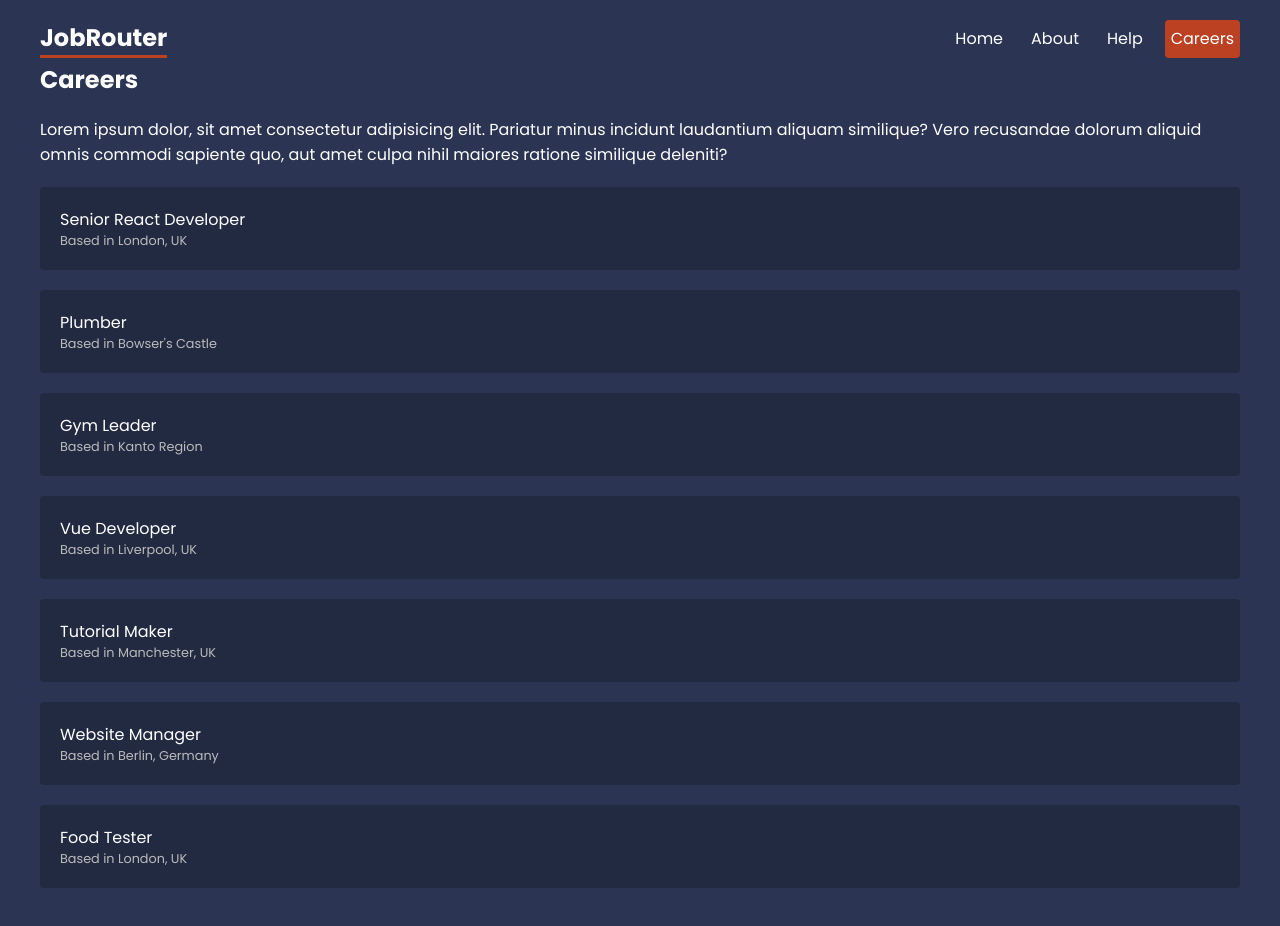
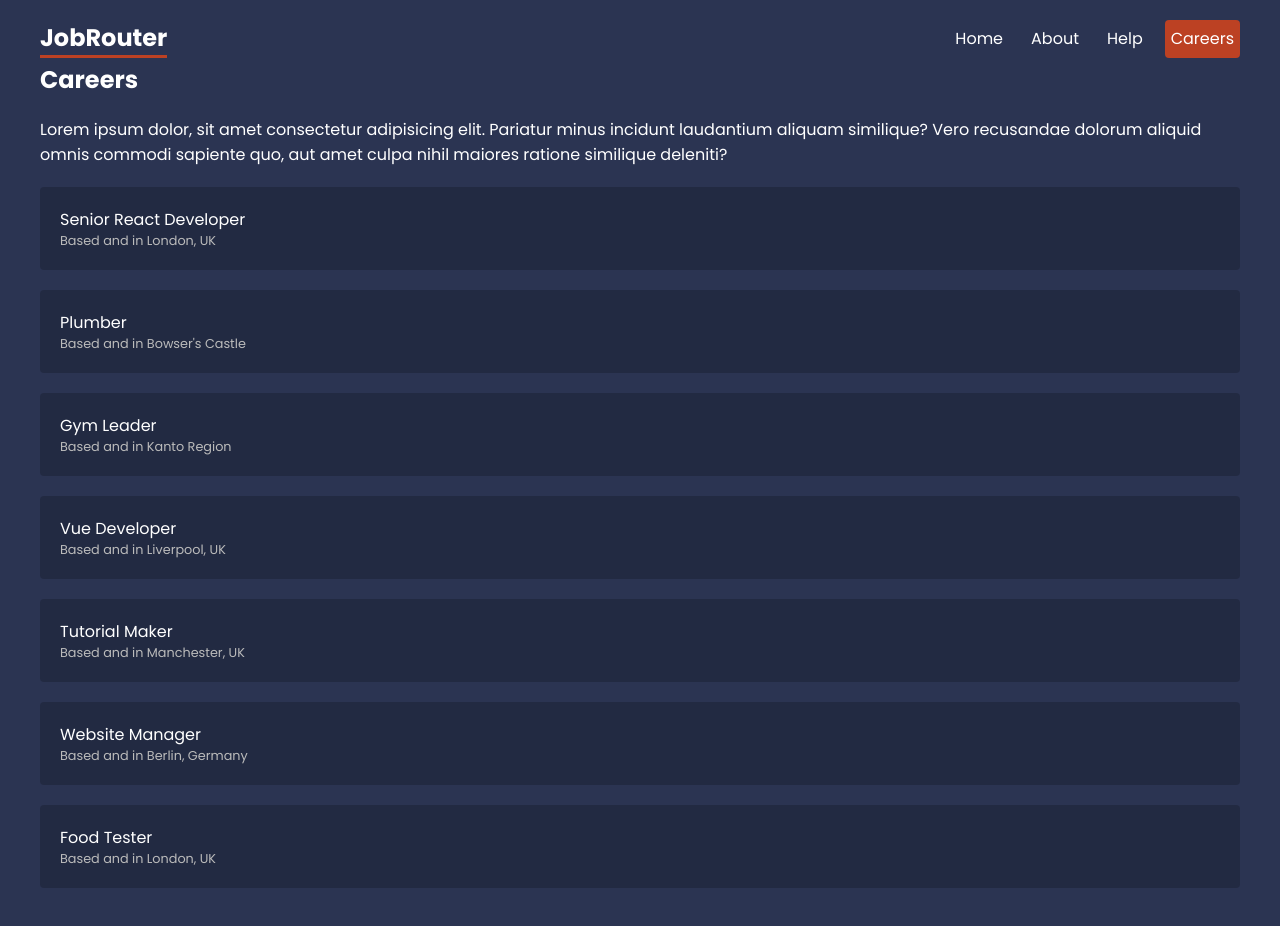
Before and after one commit to kiche-allan/JobRouter--ReactRouter, a React (Create React App) app: page /careers in a window 1280 px wide. Built offline with nearby package versions, Linux system fonts and the light colour scheme; data requests are answered from the project's data file.

Commit message:
errorfinal

```diff
--- a/src/pages/careers/Careers.js
+++ b/src/pages/careers/Careers.js
@@ -9,7 +9,7 @@ export default function Careers() {
         {careers.map(career =>(
             <Link to ={career.id.toString()} key= {career.id}>
                 <p>{career.title}</p>
-                <p>Based in {career.location}</p>
+                <p>Based and in  {career.location}</p>
             </Link>
         ))}
     </div>
```
